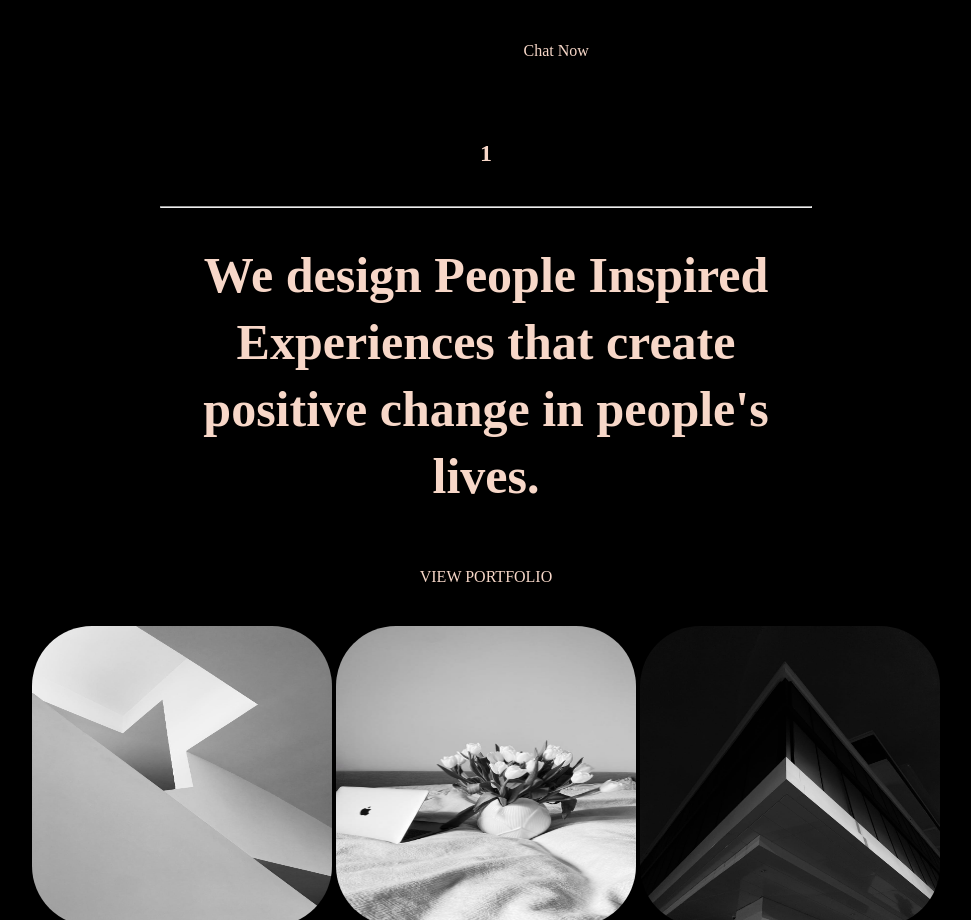
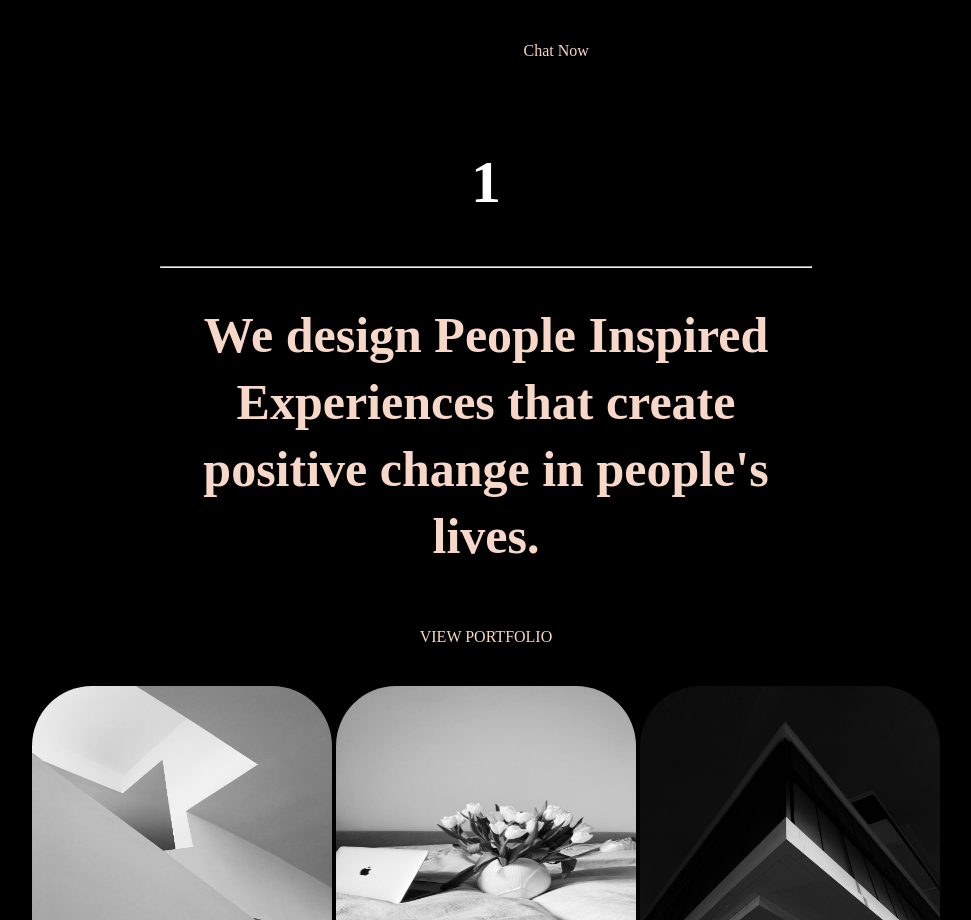
Before and after one commit to segunlawal/Biography-Page, a plain HTML site: page index.html in a window 1280 px wide. Shown: the part 1610-2530 px from the top of the page, without its empty margins (154-1125 px from the left). Drawn offline with Linux system fonts and the light colour scheme.

Commit message:
Update index.html

```diff
--- a/index.html
+++ b/index.html
@@ -23,20 +23,20 @@
 
       <div class="thedivs">
       <div class="leftdiv">
-      <h1 id="collab">We collaborate with brands and agencies to create memorable experiences.</h1>
+      <h1  id="collab">We collaborate with brands and agencies to create memorable experiences.</h1>
         <p class="sample">SAMPLE</p>
         <p class="headline">HEADLINE</p>
+
       </div>
       <div class="rightdiv">
         <p class="dwell">We dwelling elegance do shutters appetite yourself diverted.</p>
         <p id="dwelltwo">The principal reason we continue to adapt and evolve our business model is to ensure that we are meeting our customers’ expectations. One example of this has been to use modern technology and the introduction of the real time tracking our teams using GPS. This ensures our customers get the time they have paid for has been spent at our customers’ homes since this is the most common problem within our industry.</p>
         <p>Chat Now</p>
-
-        </div>
+      </div>
 
     </div>
     <center>
-    <h2>1</h2>
+    <h2 class="numberone">1</h2>
     <hr width="650px" style="color:#f7d7c8">
     <h1 id="wedi">We design People Inspired Experiences that create positive change in people's lives.</h1>
     <p>VIEW PORTFOLIO</p>
```
